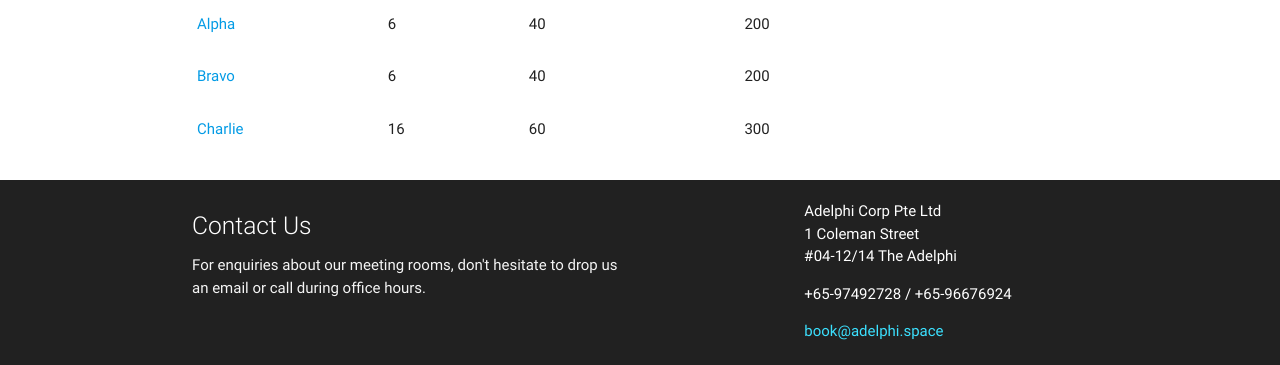
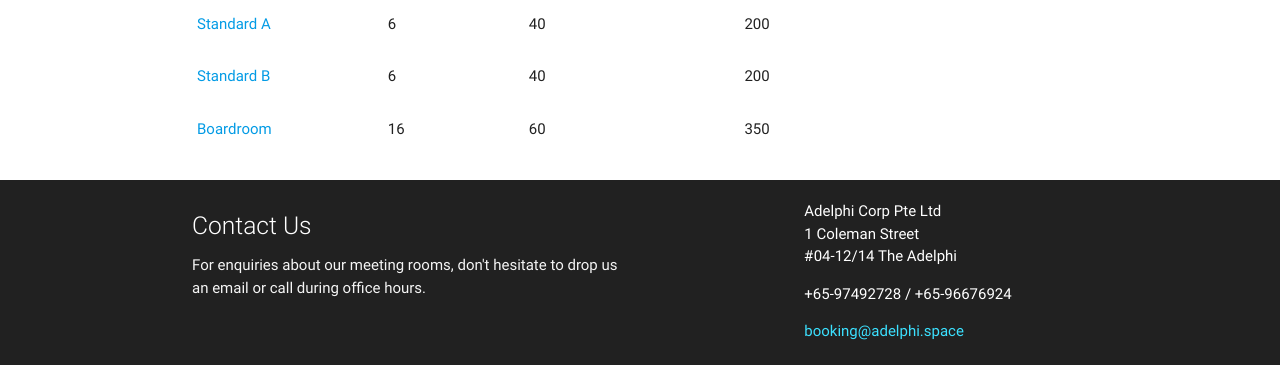
Before and after one commit to ToasterLab/adelphi.space, a plain HTML site: page index.html in a window 1280 px wide. Shown: the part 445-810 px from the top of the page. Drawn offline with Linux system fonts and the light colour scheme.

Commit message:
fixed typos

```diff
--- a/assets/app.js
+++ b/assets/app.js
@@ -1,4 +1,5 @@
 $(document).ready(function(){
 	$('.parallax').parallax();
 	$('.modal-trigger').leanModal();
+	$('.slider').slider();
 });
--- a/index.html
+++ b/index.html
@@ -55,22 +55,22 @@
 					</thead>
 					<tbody>
 						<tr>
-							<td><a class="modal-trigger" href="#alpha">Alpha</a></td>
+							<td><a class="modal-trigger" href="#alpha">Standard A</a></td>
 							<td>6</td>
 							<td>40</td>
 							<td>200</td>
 						</tr>
 						<tr>
-							<td><a class="modal-trigger" href="#bravo">Bravo</a></td>
+							<td><a class="modal-trigger" href="#bravo">Standard B</a></td>
 							<td>6</td>
 							<td>40</td>
 							<td>200</td>
 						</tr>
 						<tr>
-							<td><a class="modal-trigger" href="#charlie">Charlie</a></td>
+							<td><a class="modal-trigger" href="#charlie">Boardroom</a></td>
 							<td>16</td>
 							<td>60</td>
-							<td>300</td>
+							<td>350</td>
 						</tr>
 					</tbody>
 				</table>
@@ -95,7 +95,7 @@
 								<a class="white-text" href="tel:+65-97492728">+65-97492728</a> /
 								<a class="white-text" href="tel:+65-96676924">+65-96676924</a>
 							</p>
-							<a href="mailto:book@adelphi.space">book@adelphi.space</a>
+							<a href="mailto:booking@adelphi.space">booking@adelphi.space</a>
 						</div>
 					</div>
 				</div>
```
